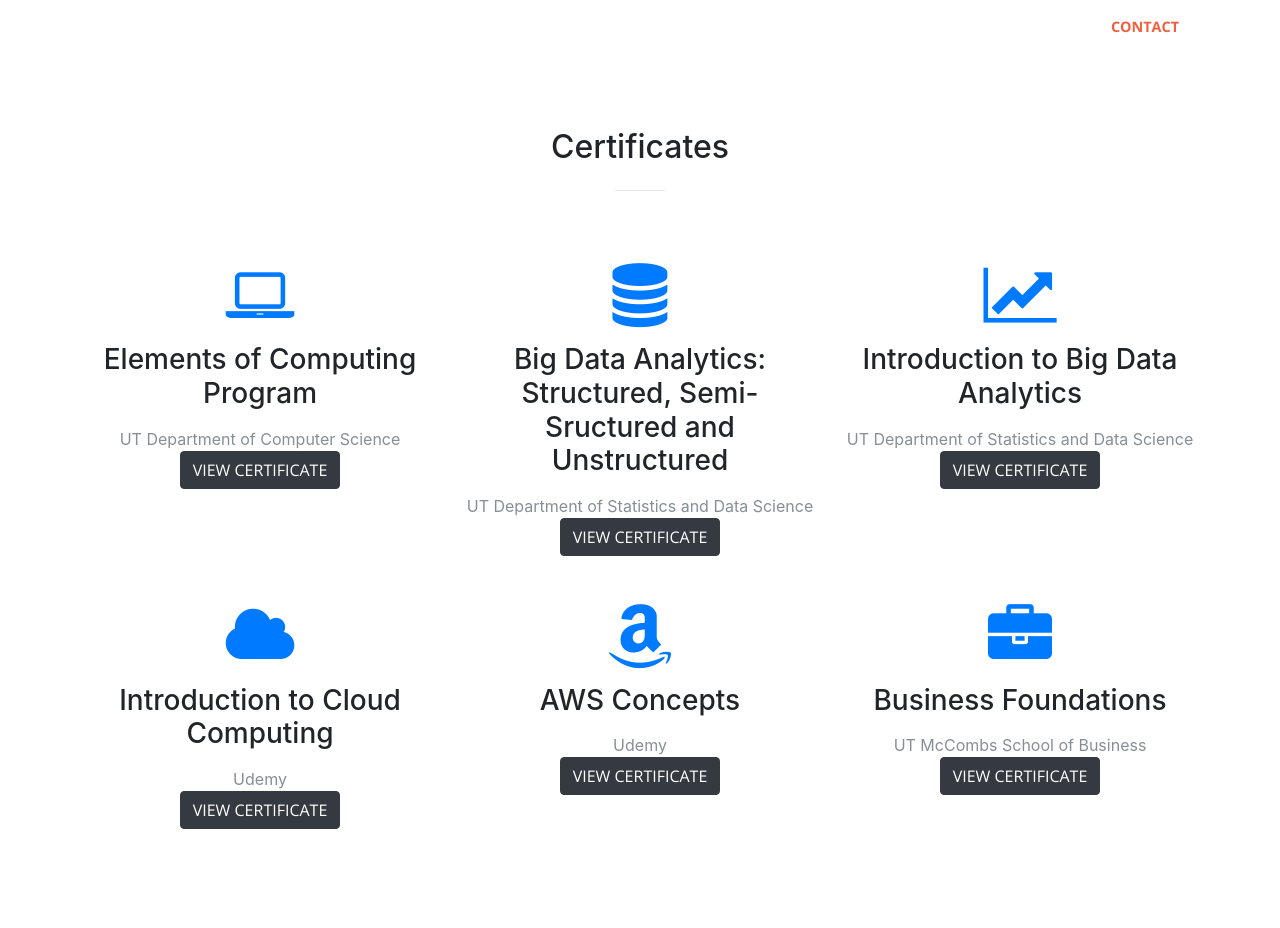
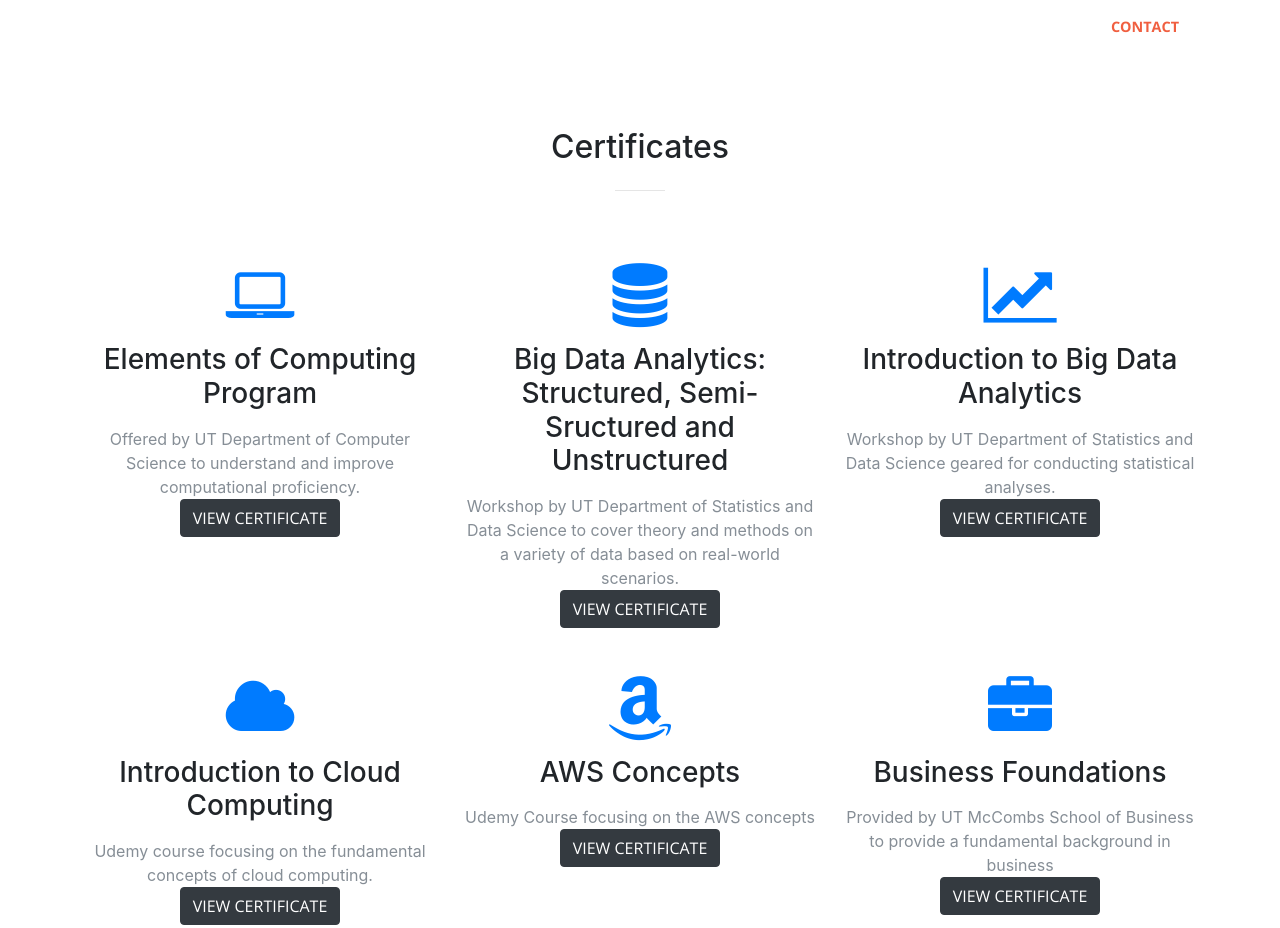
Before and after one commit to jcgonzalez14/jcgonzalez14.github.io, a website with bundled scripts: page certificates.html in a window 1280 px wide. Shown: the top 928 px of the page. Built offline with nearby package versions, Linux system fonts and the light colour scheme.

Commit message:
Update certificates.html

```diff
--- a/certificates.html
+++ b/certificates.html
@@ -73,7 +73,7 @@
             <div class="service-box mt-5 mx-auto">
               <i class="fa fa-4x fas fa-laptop text-primary mb-3 sr-icons"></i>
               <h3 class="mb-3">Elements of Computing Program</h3>
-              <p class="text-muted mb-0">UT Department of Computer Science</p>
+              <p class="text-muted mb-0">Offered by UT Department of Computer Science to understand and improve computational proficiency.</p>
               <a class="btn btn-dark btn-xl sr-button" href="https://jcgonzalez14.github.io/certificates/Computing_Certificate.pdf" target="_blank">View Certificate</a>
             </div>
           </div>
@@ -81,7 +81,7 @@
             <div class="service-box mt-5 mx-auto">
               <i class="fa fa-4x fas fa-database text-primary mb-3 sr-icons"></i>
               <h3 class="mb-3">Big Data Analytics: Structured, Semi-Sructured and Unstructured</h3>
-              <p class="text-muted mb-0">UT Department of Statistics and Data Science</p>
+              <p class="text-muted mb-0">Workshop by UT Department of Statistics and Data Science to cover theory and methods on a variety of data based on real-world scenarios.</p>
               <a class="btn btn-dark btn-xl sr-button" href="https://jcgonzalez14.github.io/certificates/Big Data Analytics.pdf" target="_blank">View Certificate</a>
             </div>
           </div>
@@ -89,7 +89,7 @@
             <div class="service-box mt-5 mx-auto">
               <i class="fa fa-4x fa fa-line-chart text-primary mb-3 sr-icons"></i>
               <h3 class="mb-3">Introduction to Big Data Analytics</h3>
-              <p class="text-muted mb-0">UT Department of Statistics and Data Science</p>
+              <p class="text-muted mb-0">Workshop by UT Department of Statistics and Data Science geared for conducting statistical analyses.</p>
               <a class="btn btn-dark btn-xl sr-button" href="https://jcgonzalez14.github.io/certificates/Introduction%20to%20Big%20Data%20Analytics.pdf" target="_blank">View Certificate</a>
             </div>
           </div>
@@ -97,7 +97,7 @@
             <div class="service-box mt-5 mx-auto">
               <i class="fa fa-4x fa fa-cloud text-primary mb-3 sr-icons"></i>
               <h3 class="mb-3">Introduction to Cloud Computing</h3>
-              <p class="text-muted mb-0">Udemy</p>
+              <p class="text-muted mb-0">Udemy course focusing on the fundamental concepts of cloud computing.</p>
               <a class="btn btn-dark btn-xl sr-button" href="https://jcgonzalez14.github.io/certificates/Introduction%20to%20Cloud%20Computing.pdf" target="_blank">View Certificate</a>
             </div>
           </div>
@@ -105,7 +105,7 @@
             <div class="service-box mt-5 mx-auto">
               <i class="fa fa-4x fa fa-amazon text-primary mb-3 sr-icons"></i>
               <h3 class="mb-3">AWS Concepts</h3>
-              <p class="text-muted mb-0">Udemy</p>
+              <p class="text-muted mb-0">Udemy Course focusing on the AWS concepts</p>
               <a class="btn btn-dark btn-xl sr-button" href="https://jcgonzalez14.github.io/certificates/AWS%20Concepts.pdf" target="_blank">View Certificate</a>
             </div>
           </div>
@@ -113,7 +113,7 @@
             <div class="service-box mt-5 mx-auto">
               <i class="fa fa-4x fas fa-briefcase text-primary mb-3 sr-icons"></i>
               <h3 class="mb-3">Business Foundations </h3>
-              <p class="text-muted mb-0">UT McCombs School of Business</p>
+              <p class="text-muted mb-0">Provided by UT McCombs School of Business to provide a fundamental background in business</p>
               <a class="btn btn-dark btn-xl sr-button" href="https://jcgonzalez14.github.io/certificates/McCombs_Certificate.pdf" target="_blank">View Certificate</a>
             </div>
           </div>
```
